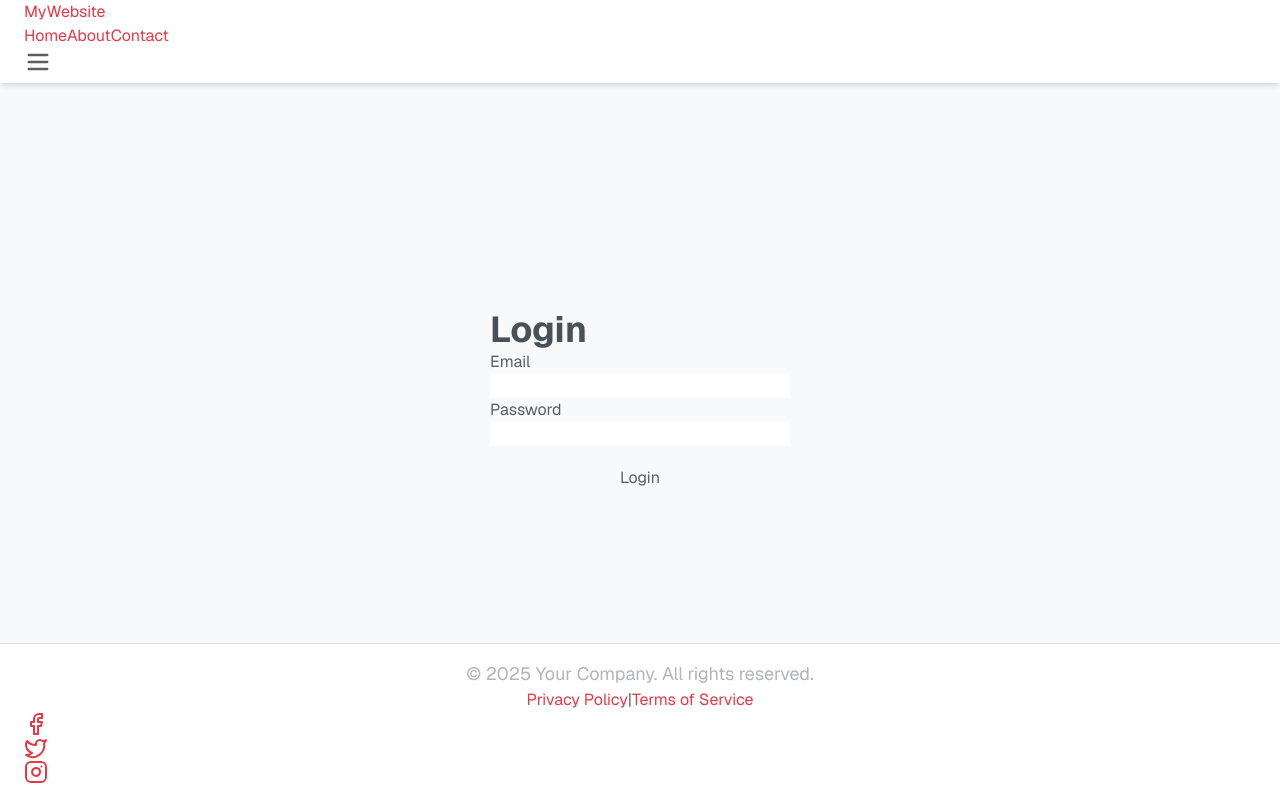
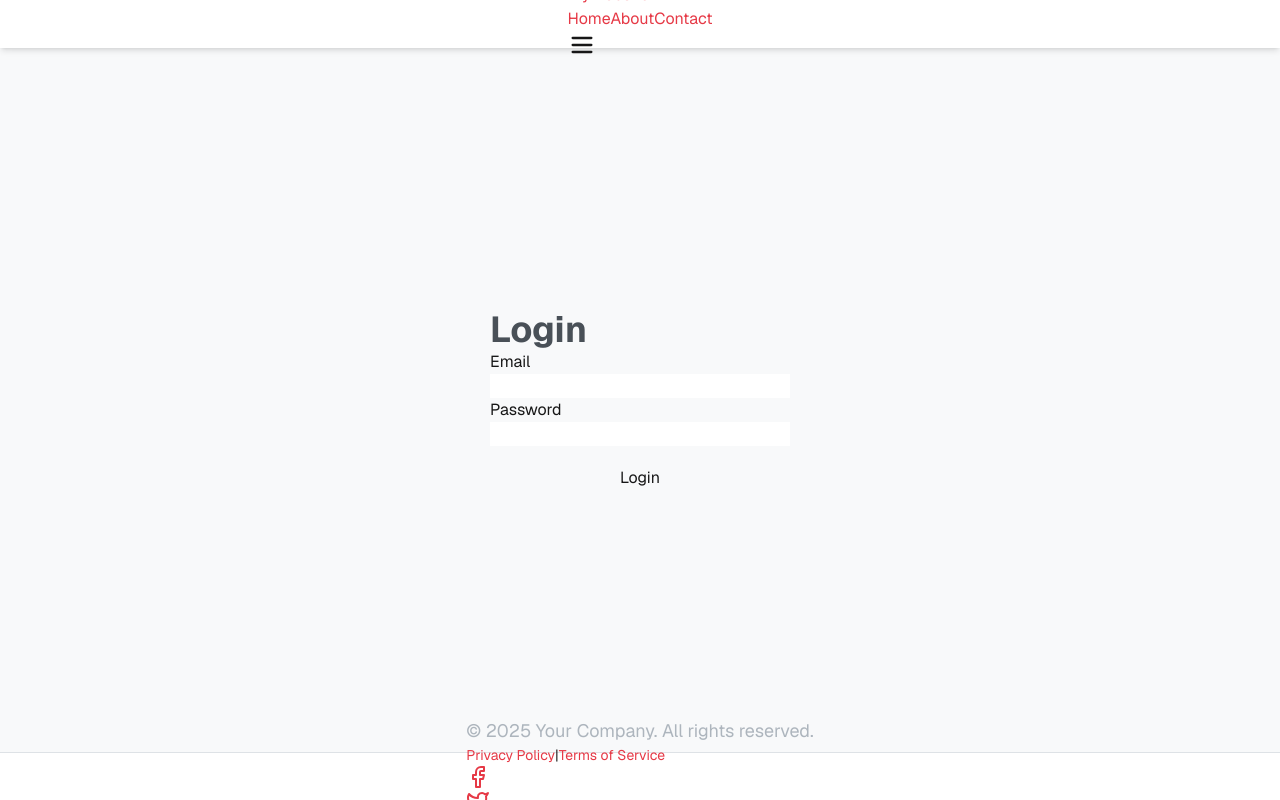
Before and after one commit to arisingh8/NotiFire, a Next.js app in the folder frontend/fireguard/: page /pages/auth in a window 1280 px wide. Built offline with nearby package versions, Linux system fonts and the light colour scheme.

Commit message:
more footer changes

```diff
--- a/frontend/fireguard/src/app/components/footer.tsx
+++ b/frontend/fireguard/src/app/components/footer.tsx
@@ -4,7 +4,7 @@ import { Facebook, Twitter, Instagram } from "lucide-react"; // Social media ico
 
 const Footer: React.FC = () => {
   return (
-    <footer className="fixed bottom-0 left-0 w-full bg-gray-900 text-white py-4 shadow-md z-50">
+    <footer className="fixed bottom-0 left-0 w-full bg-gray-800 text-white py-4 shadow-md z-50">
       <div className="container mx-auto text-center">
         <p className="text-sm">&copy; {new Date().getFullYear()} Your Company. All rights reserved.</p>
 
--- a/frontend/fireguard/src/app/components/header.tsx
+++ b/frontend/fireguard/src/app/components/header.tsx
@@ -8,7 +8,7 @@ const Header: React.FC = () => {
   const [menuOpen, setMenuOpen] = useState(false);
 
   return (
-    <header className="fixed top-0 left-0 w-full bg-gray-900 text-white px-6 py-4 shadow-md z-50">
+    <header className="fixed top-0 left-0 w-full bg-gray-800 text-white px-6 py-4 shadow-md z-50">
       <div className="container mx-auto flex justify-between items-center">
         {/* Logo */}
         <Link href="/" className="text-2xl font-bold">
--- a/frontend/fireguard/src/app/globals.css
+++ b/frontend/fireguard/src/app/globals.css
@@ -5,7 +5,7 @@
 /* 🌎 Color Variables */
 :root {
   --background: #f8f9fa;
-  --foreground: #5d5d5d;
+  --foreground: #171717;
   --primary: #e63946;  /* Light red accent */
   --secondary: #495057; /* Cool gray */
   --muted: #adb5bd;
@@ -78,11 +78,11 @@ a {
   @apply text-[var(--foreground)] hover:text-[var(--primary)] font-medium px-4 py-2;
 }
 
-/* 📌 Header & Footer */
+/* 📌 Header & Footer (Now Skinnier) */
 header {
-  @apply fixed top-0 left-0 w-full bg-white dark:bg-gray-950 shadow-md z-50;
+  @apply fixed top-0 left-0 w-full h-12 bg-white dark:bg-gray-950 shadow-md z-50 flex items-center justify-between px-6;
 }
 
 footer {
-  @apply fixed bottom-0 left-0 w-full bg-white dark:bg-gray-950 border-t border-[var(--border)] py-4 text-center;
+  @apply fixed bottom-0 left-0 w-full h-12 bg-white dark:bg-gray-950 border-t border-[var(--border)] flex items-center justify-center text-sm;
 }
--- a/frontend/fireguard/src/app/page.tsx
+++ b/frontend/fireguard/src/app/page.tsx
@@ -21,7 +21,7 @@ export default function Home() {
         <ol className="list-inside list-decimal text-sm text-center sm:text-left font-[family-name:var(--font-geist-mono)]">
           <li className="mb-2">
             Get started by editing{" "}
-            <code className="bg-black/[.05] dark:bg-white/[.06] px-1 py-0.5 rounded font-semibold">
+            <code className="bg-gray-400/[.05] dark:bg-white/[.06] px-1 py-0.5 rounded font-semibold">
               src/app/page.tsx
             </code>
             .
```
